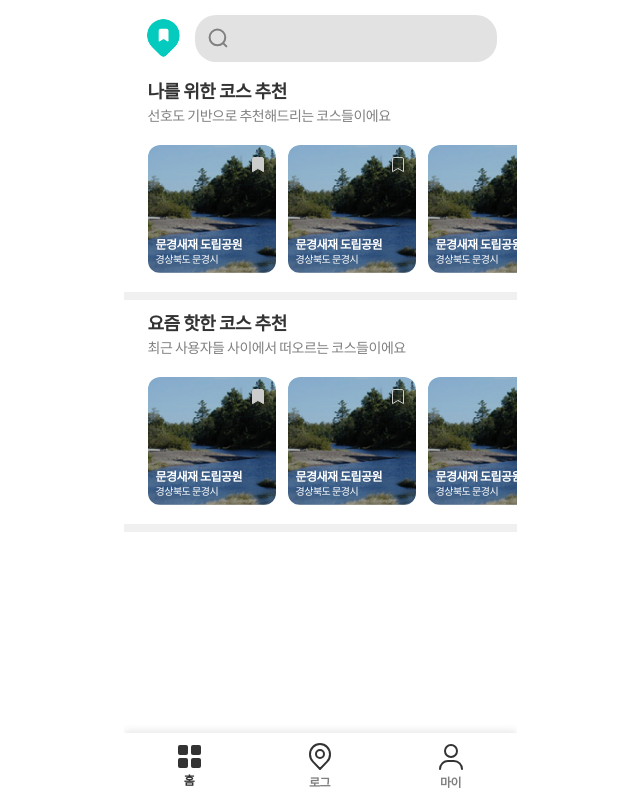
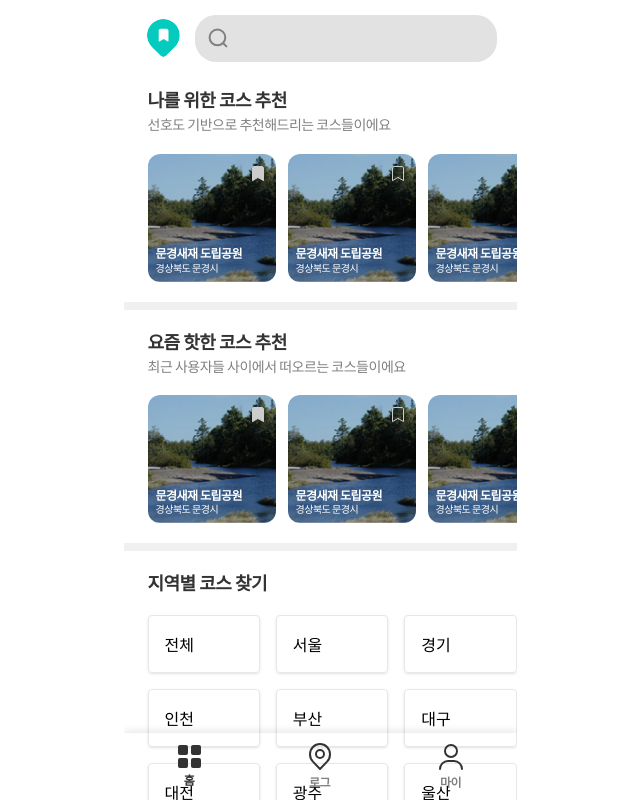
Before and after one commit to Foot-Log/footlog-client, a Next.js app in the folder footlog/: page /home in a window 1280 px wide. Shown: the whole page, without its empty margins (320-960 px from the left). Built offline with nearby package versions, Linux system fonts and the light colour scheme.

Commit message:
feat: regionsData로 지역 데이터 관리

```diff
--- a/footlog/src/app/home/page.tsx
+++ b/footlog/src/app/home/page.tsx
@@ -1,6 +1,7 @@
 import NavBar from '@components/common/NavBar/NavBar';
 import HomeHeader from '@components/home/HomeHeader';
 import RecommendContainer from '@components/home/RecommendContainer';
+import RegionalRecommendContainer from '@components/home/RegionalRecommendContainer';
 import { recommendCoursesData } from '@core/recommendCoursesData';
 
 export default function page() {
@@ -8,7 +9,7 @@ export default function page() {
     <main className="relative flex h-full w-full flex-col">
       <NavBar />
       <HomeHeader />
-      <section className="mt-[68px] flex flex-col">
+      <section className="mt-[68px] flex flex-col overflow-y-auto">
         <RecommendContainer
           title="나를 위한 코스 추천"
           subtitle="선호도 기반으로 추천해드리는 코스들이에요"
@@ -19,6 +20,7 @@ export default function page() {
           subtitle="최근 사용자들 사이에서 떠오르는 코스들이에요"
           courses={recommendCoursesData}
         />
+        <RegionalRecommendContainer />
       </section>
     </main>
   );
--- a/footlog/src/components/home/RecommendContainer.tsx
+++ b/footlog/src/components/home/RecommendContainer.tsx
@@ -12,8 +12,8 @@ export default function RecommendContainer(props: RecommendContainerProps) {
 
   return (
     <section className="flex w-full flex-col">
-      <section className="flex h-56 w-full flex-col pl-6 pt-[11px]">
-        <p className="fonts-recommendTitle mb-1">{title}</p>
+      <section className="flex w-full flex-col py-5 pl-6">
+        <h2 className="fonts-recommendTitle mb-1">{title}</h2>
         <p className="fonts-recommnedSubtitle">{subtitle}</p>
         <CoursesSlider courses={courses} />
       </section>
--- /dev/null
+++ b/footlog/src/components/home/RegionalRecommendContainer.tsx
@@ -0,0 +1,19 @@
+import React from 'react';
+import { regionsData } from '@core/regionsData';
+
+export default function RegionalRecommendContainer() {
+  return (
+    <section className="flex w-full flex-col">
+      <section className="flex h-72 w-full flex-col gap-5 py-5 pl-6">
+        <h2 className="fonts-recommendTitle">지역별 코스 찾기</h2>
+        <section className="grid grid-cols-3 gap-4">
+          {regionsData.map((region) => (
+            <div key={region.id} className="rounded border p-4 shadow">
+              {region.name}
+            </div>
+          ))}
+        </section>
+      </section>
+    </section>
+  );
+}
--- /dev/null
+++ b/footlog/src/core/regionsData.ts
@@ -0,0 +1,19 @@
+import { RegionsDataTypes } from 'types/CommonTypes';
+
+export const regionsData: RegionsDataTypes[] = [
+  { id: 1, name: '전체' },
+  { id: 2, name: '서울' },
+  { id: 3, name: '경기' },
+  { id: 4, name: '인천' },
+  { id: 5, name: '부산' },
+  { id: 6, name: '대구' },
+  { id: 7, name: '대전' },
+  { id: 8, name: '광주' },
+  { id: 9, name: '울산' },
+  { id: 10, name: '세종' },
+  { id: 11, name: '충청도' },
+  { id: 12, name: '전라도' },
+  { id: 13, name: '경상도' },
+  { id: 14, name: '강원도' },
+  { id: 15, name: '제주도' },
+];
--- a/footlog/src/types/CommonTypes.ts
+++ b/footlog/src/types/CommonTypes.ts
@@ -12,7 +12,6 @@ export interface NavBarIconsDataTypes {
 }
 
 import { StaticImageData } from 'next/image';
-
 export interface RecommendCoursesDataTypes {
   id: number;
   imgSrc: StaticImageData;
@@ -20,3 +19,8 @@ export interface RecommendCoursesDataTypes {
   subtitle: string;
   isSaved: boolean;
 }
+
+export interface RegionsDataTypes {
+  id: number;
+  name: string;
+}
```
